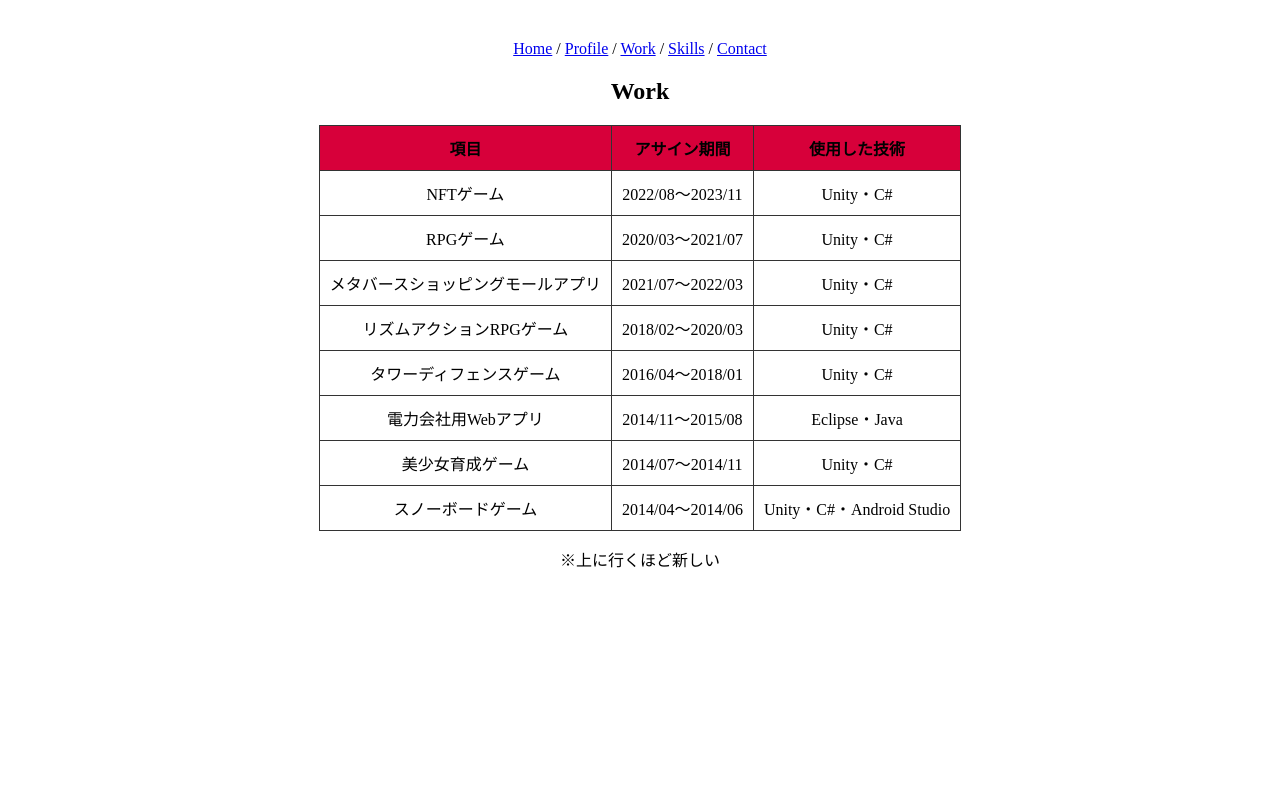
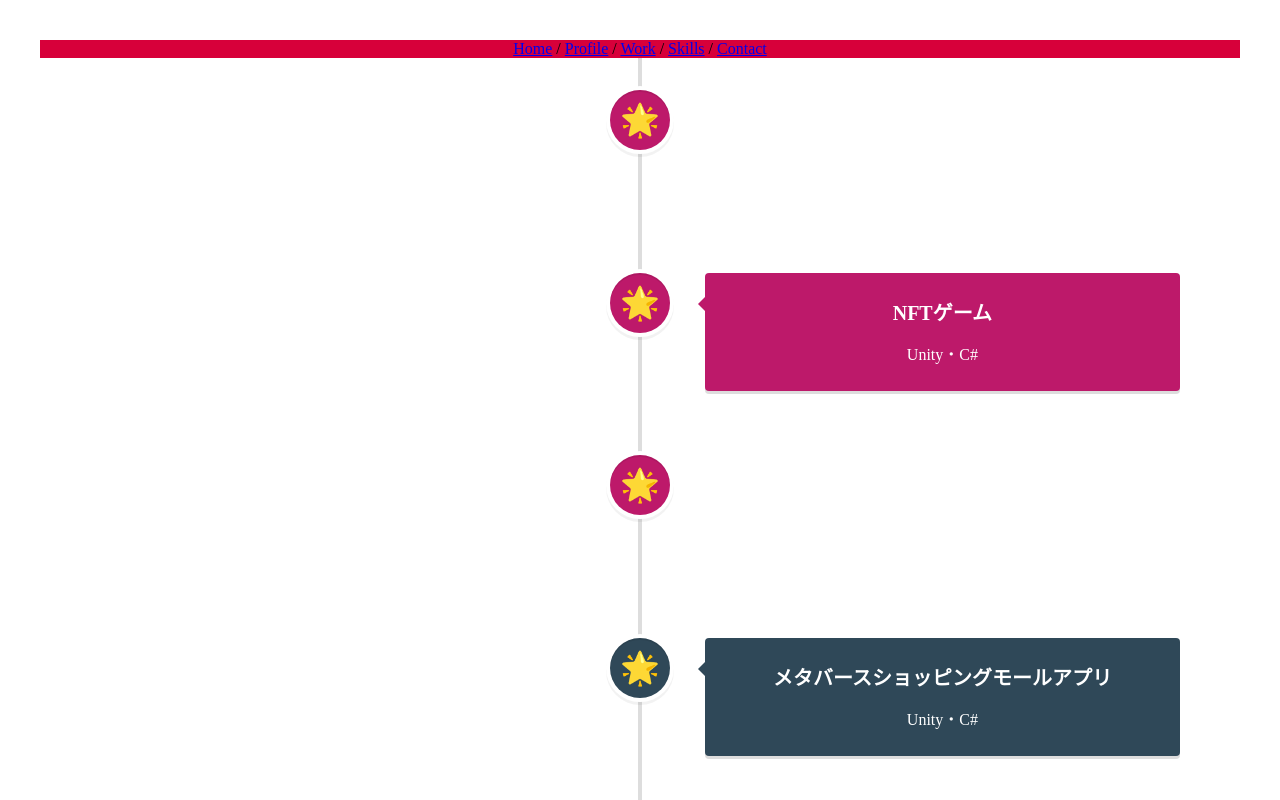
Before and after one commit to syosukecreator/sy-portfolio, a React (Vite) app: page /sy-portfolio/work in a window 1280 px wide. Shown: the top 800 px of the page. Built offline with nearby package versions, Linux system fonts and the light colour scheme.

Commit message:
タイムラインコンポーネントを追加

```diff
--- a/package.json
+++ b/package.json
@@ -16,13 +16,15 @@
   "dependencies": {
     "react": "^19.0.0",
     "react-dom": "^19.0.0",
-    "react-router-dom": "^7.2.0"
+    "react-router-dom": "^7.2.0",
+    "react-vertical-timeline-component": "^3.5.3"
   },
   "devDependencies": {
     "@eslint/js": "^9.19.0",
     "@types/react": "^19.0.8",
     "@types/react-dom": "^19.0.3",
     "@types/react-router-dom": "^5.3.3",
+    "@types/react-vertical-timeline-component": "^3.3.6",
     "@vitejs/plugin-react": "^4.3.4",
     "eslint": "^9.19.0",
     "eslint-plugin-react-hooks": "^5.0.0",
--- a/src/App.css
+++ b/src/App.css
@@ -3,6 +3,10 @@
   margin: 0 auto;
   padding: 2rem;
   text-align: center;
+}
+
+header {
+  background-color: #d7003a;
 }
 
 table {
--- a/src/App.tsx
+++ b/src/App.tsx
@@ -9,12 +9,14 @@ import Contact from "./components/Contact";
 const App = () => {
   return (
     <BrowserRouter basename="/sy-portfolio">
-      <div>
+      <header>
         <nav>
           <Link to="">Home</Link> / <Link to="/profile">Profile</Link> /{" "}
           <Link to="/work">Work</Link> / <Link to="/skills">Skills</Link> /{" "}
           <Link to="/contact">Contact</Link>
         </nav>
+      </header>
+      <div>
         <Routes>
           <Route path="" element={<Home />} />
           <Route path="/profile" element={<Profile />} />
--- a/src/components/Work.tsx
+++ b/src/components/Work.tsx
@@ -1,56 +1,110 @@
+import {
+  VerticalTimeline,
+  VerticalTimelineElement,
+} from "react-vertical-timeline-component";
+import "react-vertical-timeline-component/style.min.css";
+
+const timelineElements = [
+  {
+    id: "nft-game",
+    date: "2024/06〜2025/01",
+    title: "美少女ゲーム",
+    description: "Unity・C#",
+    color: "#bd196a",
+  },
+  {
+    id: "nft-game",
+    date: "2022/08〜2023/11",
+    title: "NFTゲーム",
+    description: "Unity・C#",
+    color: "#bd196a",
+  },
+  {
+    id: "tower-defense-game",
+    date: "2020/03〜2021/07",
+    title: "RPGゲーム",
+    description: "Unity・C#",
+    color: "#bd196a",
+  },
+  {
+    id: "meta-verse-shopping-mall-app",
+    date: "2021/07〜2022/03",
+    title: "メタバースショッピングモールアプリ",
+    description: "Unity・C#",
+    color: "#2f4858",
+  },
+  {
+    id: "rithm-action-rpg-game",
+    date: "2018/02〜2020/03",
+    title: "リズムアクションRPGゲーム",
+    description: "Unity・C#",
+    color: "#bd196a",
+  },
+  {
+    id: "tower-defense-game",
+    date: "2016/04〜2018/01",
+    title: "タワーディフェンスゲーム",
+    description: "Unity・C#",
+    color: "#bd196a",
+  },
+  {
+    id: "electricity-company",
+    date: "2014/11〜2015/08",
+    title: "電⼒会社⽤Webアプリ",
+    description: "Eclipse・Java",
+    color: "#594a89",
+  },
+  {
+    id: "girl-game",
+    date: "2014/07〜2014/11",
+    title: "美少女育成ゲーム",
+    description: "Unity・C#",
+    color: "#bd196a",
+  },
+  {
+    id: "snowboard-game",
+    date: "2014/04〜2014/06",
+    title: "スノーボードゲーム",
+    description: "Unity・C#・Android Studio",
+    color: "#bd196a",
+  },
+];
+
 const Work = () => {
   return (
-    <div>
-      <h2>Work</h2>
-      <table>
-        <tr>
-          <th>項目</th>
-          <th>アサイン期間</th>
-          <th>使用した技術</th>
-        </tr>
-        <tr>
-          <td>NFTゲーム</td>
-          <td>2022/08〜2023/11</td>
-          <td>Unity・C#</td>
-        </tr>
-        <tr>
-          <td>RPGゲーム</td>
-          <td>2020/03〜2021/07</td>
-          <td>Unity・C#</td>
-        </tr>
-        <tr>
-          <td>メタバースショッピングモールアプリ</td>
-          <td>2021/07〜2022/03</td>
-          <td>Unity・C#</td>
-        </tr>
-        <tr>
-          <td>リズムアクションRPGゲーム</td>
-          <td>2018/02〜2020/03</td>
-          <td>Unity・C#</td>
-        </tr>
-        <tr>
-          <td>タワーディフェンスゲーム</td>
-          <td>2016/04〜2018/01</td>
-          <td>Unity・C#</td>
-        </tr>
-        <tr>
-          <td>電⼒会社⽤Webアプリ</td>
-          <td>2014/11〜2015/08</td>
-          <td>Eclipse・Java</td>
-        </tr>
-        <tr>
-          <td>美少女育成ゲーム</td>
-          <td>2014/07〜2014/11</td>
-          <td>Unity・C#</td>
-        </tr>
-        <tr>
-          <td>スノーボードゲーム</td>
-          <td>2014/04〜2014/06</td>
-          <td>Unity・C#・Android Studio</td>
-        </tr>
-      </table>
-      <p>※上に行くほど新しい</p>
-    </div>
+    <VerticalTimeline lineColor="#ddd">
+      {timelineElements.map((element) => (
+        <VerticalTimelineElement
+          key={element.id}
+          className="vertical-timeline-element--work"
+          contentStyle={{ background: element.color, color: "white" }}
+          contentArrowStyle={{ borderRight: `7px solid ${element.color}` }}
+          date={element.date}
+          iconStyle={{ background: element.color }}
+          icon={
+            <span
+              style={{
+                fontSize: "32px",
+                display: "flex",
+                justifyContent: "center",
+                alignItems: "center",
+                height: "100%",
+              }}
+            >
+              🌟
+            </span>
+          }
+        >
+          <h2
+            className="vertical-timeline-element-title"
+            style={{ color: "white" }}
+          >
+            {element.title}
+          </h2>
+          <p>{element.description}</p>
+        </VerticalTimelineElement>
+      ))}
+    </VerticalTimeline>
   );
 };
 
```
Also changed, not shown: 1 other file (tests, documents, lock files or other folders).
